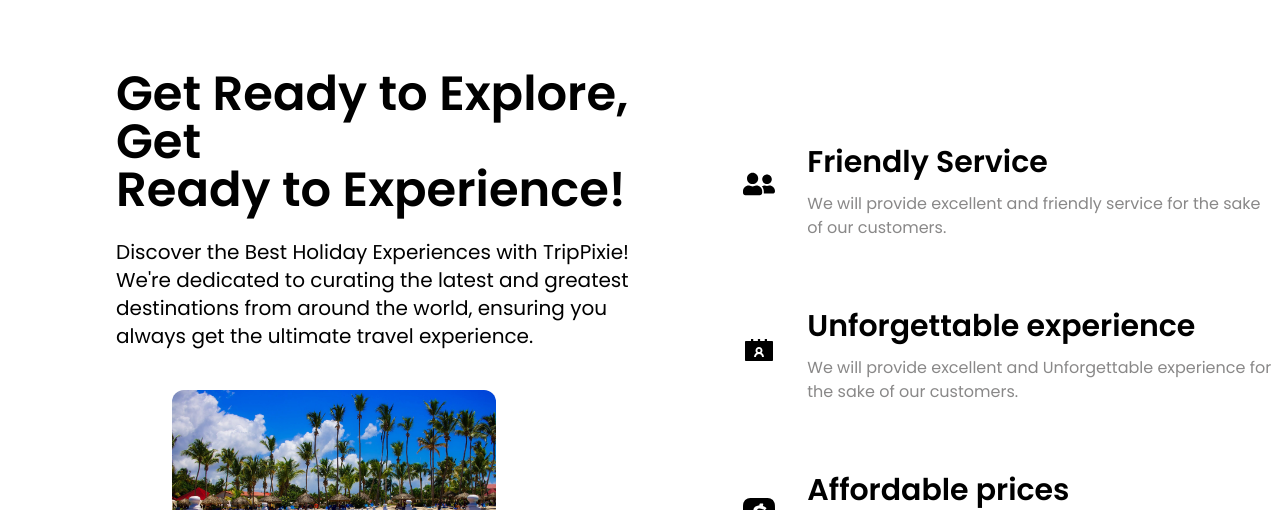
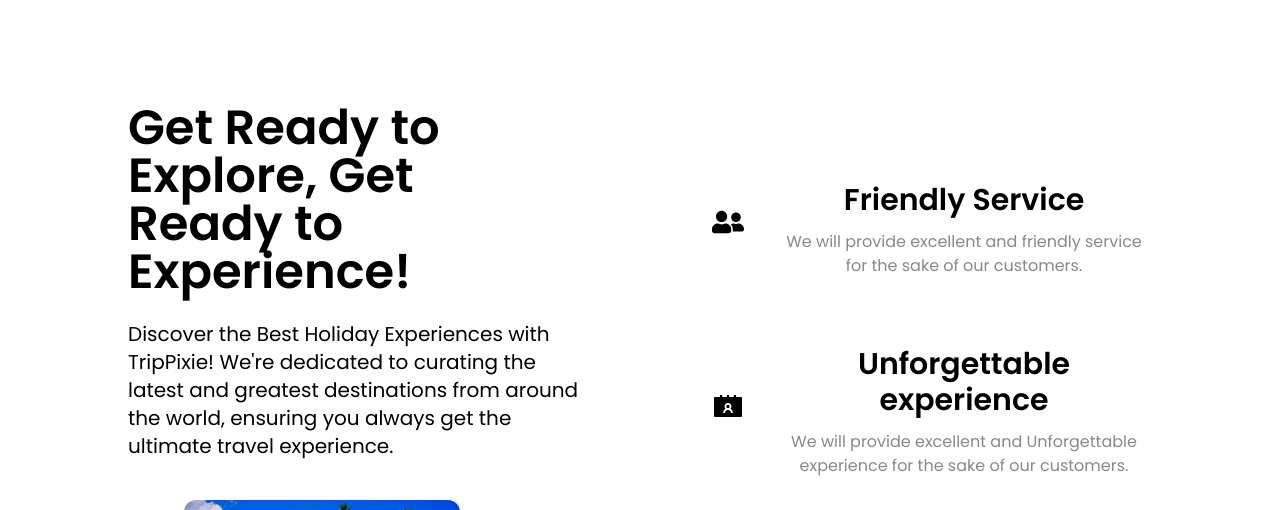
Before and after one commit to Viswajith2003/Travel_web, a React (Vite) app: page / in a window 1280 px wide. Shown: the part 592-1102 px from the top of the page. Built offline with nearby package versions, Linux system fonts and the light colour scheme.

Commit message:
website getting responsive

```diff
--- a/src/App.jsx
+++ b/src/App.jsx
@@ -7,13 +7,12 @@
 import Contacts from "./Components/Contacts";
 import Footer from "./Components/Footer";
 
-
 function App() {
   return (
     <div>
       <Navbar />
 
-      <main style={{ minHeight: '100vh' }}>
+      <main style={{ minHeight: "100vh" }}>
         <div id="home">
           <Home />
         </div>
--- a/src/Components/Destination.jsx
+++ b/src/Components/Destination.jsx
@@ -6,8 +6,8 @@
 
 function Destination() {
   return (
-    <div className="min-h-screen text-center flex flex-col justify-center lg:mx-5 ml-14">
-      <h1 className="text-5xl font-bold mr-9">Most Popular Destinations</h1>
+    <div className="min-h-screen text-center flex flex-col justify-center items-center md:mx-32 mx-5">
+      <h1 className="text-5xl font-bold mr-9 lg:mt-0 mt-16">Most Popular Destinations</h1>
       {/* cards */}
       <div className="my-8 gap-8 md:mt-24 flex flex-col lg:flex-row justify-center">
         <div className="bg-slate-100 max-w-sm  overflow-hidden  rounded-xl hover:shadow-[0_20px_50px_rgba(8,_112,_184,_0.7)] ">
--- a/src/Components/Features.jsx
+++ b/src/Components/Features.jsx
@@ -6,10 +6,10 @@
 
 function Features() {
   return (
-    <div className="flex flex-col md:flex-row justify-center items-center min-h-screen">
-      <div className="w-full lg:p-5 ml-24">
-        <div className="space-y-6">
-          <h1 className="text-5xl font-bold  mb-5">
+    <div className="flex flex-col md:flex-row text-center justify-center items-center min-h-screen md:mx-32 mx-5 gap-14 mt-14">
+      <div className="w-full">
+        <div className="space-y-6 lg:text-left">
+          <h1 className="text-5xl font-bold mb-5">
             Get Ready to Explore, Get <br />
             Ready to Experience!
           </h1>
@@ -20,6 +20,7 @@
             experience.
           </p>
         </div>
+
         <div className="w-full lg:w-3/5 mt-10 lg:ml-14">
           <img
             className="rounded-xl hover:shadow-[0_20px_50px_rgba(8,_112,_184,_0.7)]"
@@ -74,12 +75,6 @@
 }
 
 export default Features;
-
-
-
-
-
-
 
 // import React from "react";
 // import img from "../assets/features.jpg";
```
